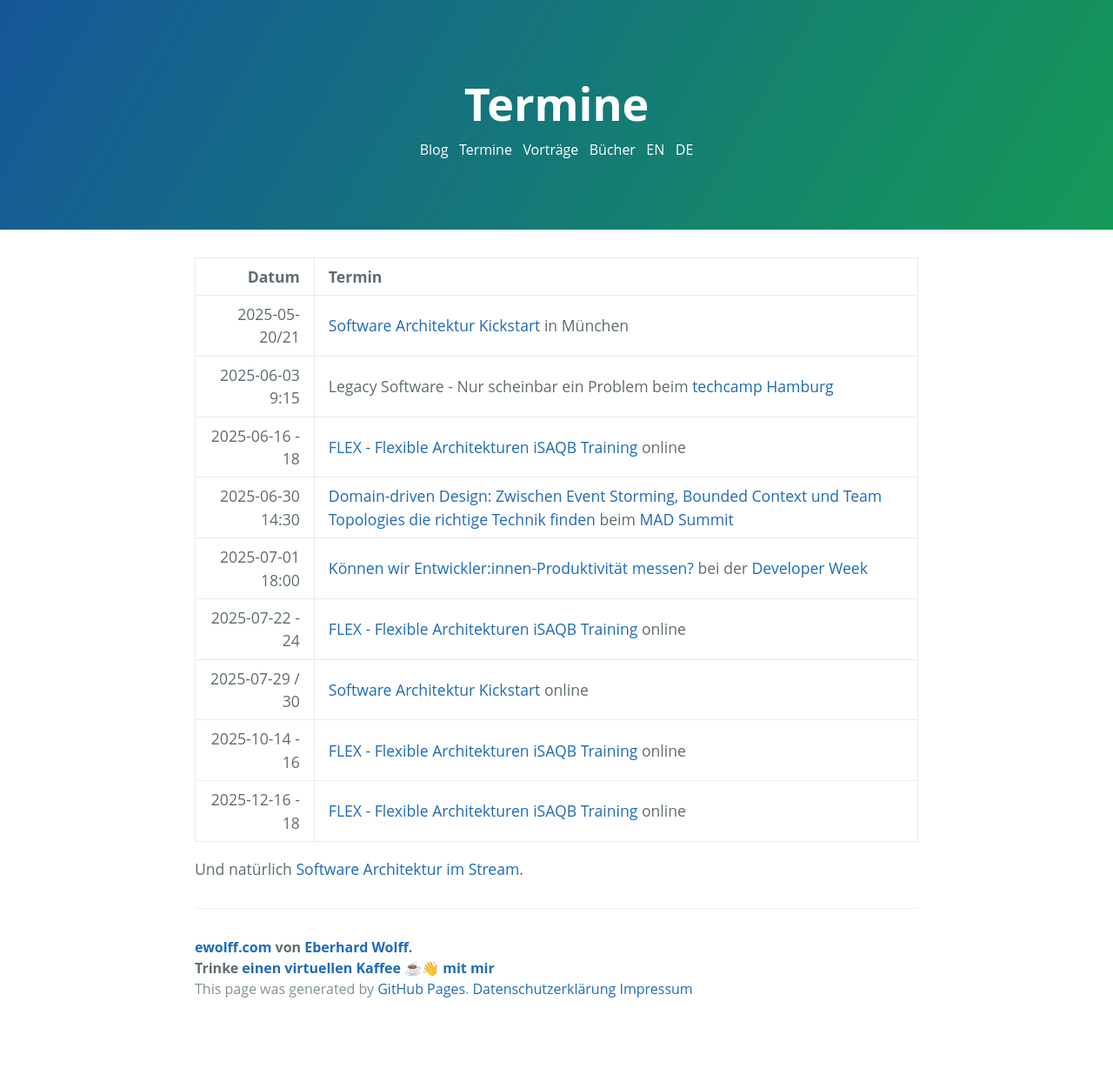
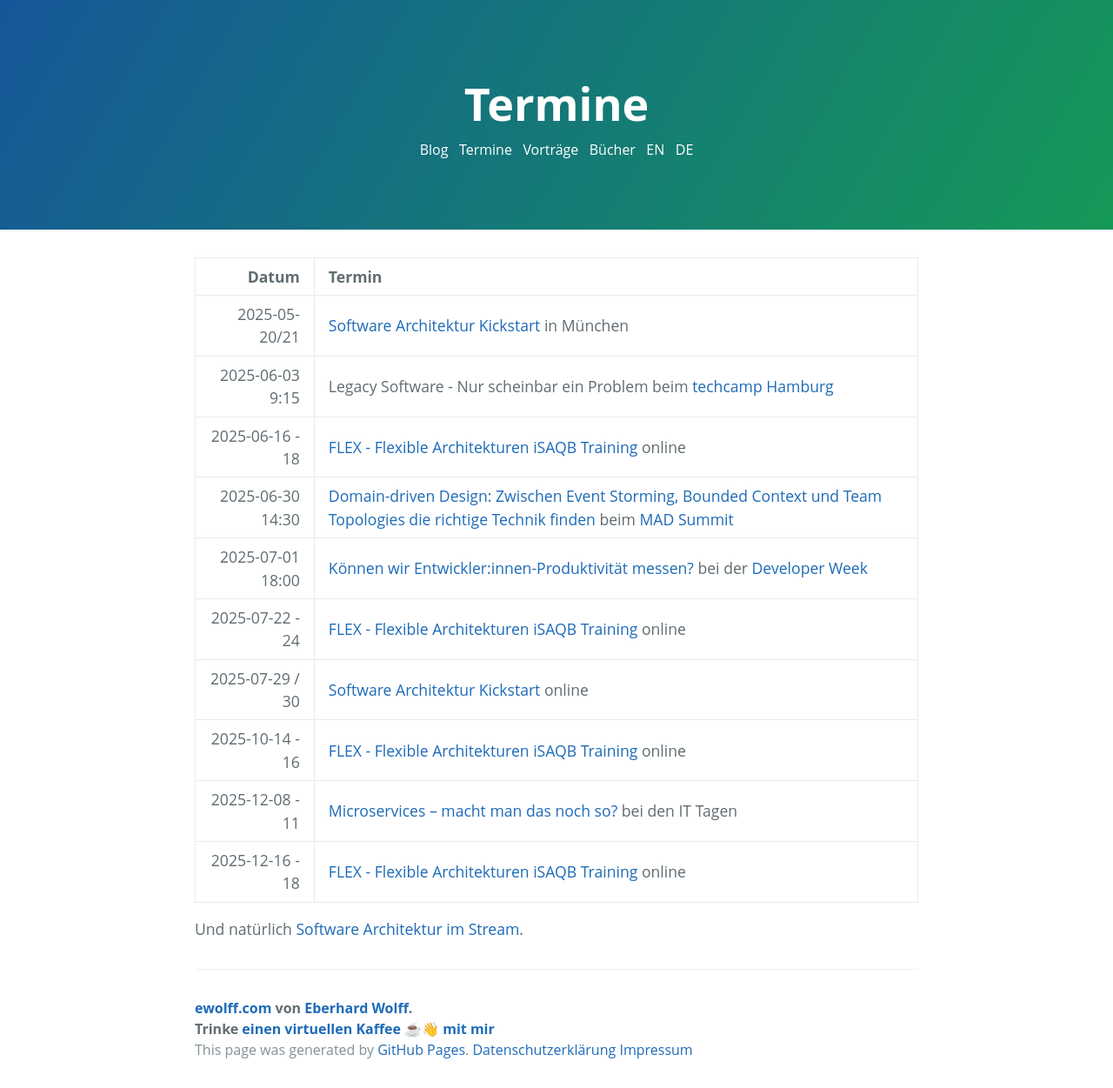
Before and after one commit to ewolff/ewolff.com, a Jekyll site: the page built from termine.md, in a window 1280 px wide. Shown: the whole page at 87% size. Built offline with Jekyll 4.4.1, drawn with Linux system fonts in a browser that asks for light colours; before the commit the page ends 1181 px from its top, so only the background shows below that.

Commit message:
Microservices – macht man das noch so? bei den IT Tagen ergänzt

```diff
--- a/termine.md
+++ b/termine.md
@@ -13,6 +13,7 @@ layout: de
 |  2025-07-22 - 24 | [FLEX - Flexible Architekturen iSAQB Training](https://www.socreatory.com/de/trainings/flex) online                                                                      |
 | 2025-07-29 / 30 | [Software Architektur Kickstart](https://www.socreatory.com/de/trainings/arch-kickstart) online |
 |  2025-10-14 - 16 | [FLEX - Flexible Architekturen iSAQB Training](https://www.socreatory.com/de/trainings/flex) online |
+| 2025-12-08 - 11 | [Microservices – macht man das noch so? ](https://www.ittage.informatik-aktuell.de/programm/2025/microservices-macht-man-das-noch-so.html) bei den IT Tagen |
 |  2025-12-16 - 18 | [FLEX - Flexible Architekturen iSAQB Training](https://www.socreatory.com/de/trainings/flex) online |
 
 Und natürlich [Software Architektur im
```
Also changed, not shown: schedule.md (+1 -0 lines).
